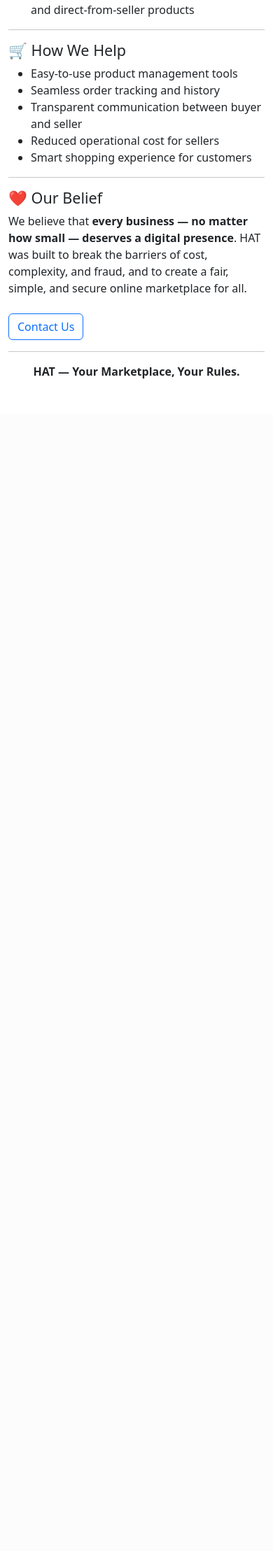
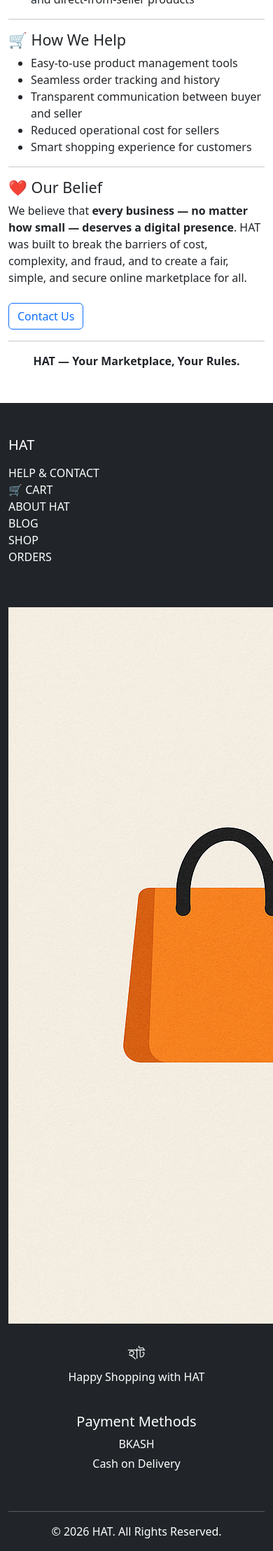
Before and after one commit to Rahul4h/HAT, a Django app: template templates/about.html in a window 390 px wide, after a click that opens the changed part; the page is wider, and only the part inside the window is pictured. Shown: the part 1560-3777 px from the top of that part at 70% size. Before the commit the page ends 2101 px from the top of that part, so only its background shows below. Run offline with Django 5.2, Linux system fonts and the light colour scheme; the template is opened without the code that fills it, so the values that code supplies are empty.

Commit message:
changes base.html and index.html to make it mobile responsive

```diff
--- a/templates/base.html
+++ b/templates/base.html
@@ -9,12 +9,91 @@
     <title>{% block title %}{% endblock title %}</title>
     <link href="https://cdn.jsdelivr.net/npm/bootstrap@5.3.3/dist/css/bootstrap.min.css" rel="stylesheet" integrity="sha384-QWTKZyjpPEjISv5WaRU9OFeRpok6YctnYmDr5pNlyT2bRjXh0JMhjY6hW+ALEwIH" crossorigin="anonymous">
     <meta name="google-site-verification" content="twUM-sY076JhQy_xTDa52yAzLFxtkEFxmJR63O9KCC0" />
+    <style>
+
+         body{
+         overflow-x:hidden;
+          }
+          .logo-img{
+    height:50px;
+    margin-top:10px;
+}
+.footer {
+    background: rgb(22,5,5);
+    color: white;
+    padding: 40px 0 20px;
+    margin-top: 50px;
+}
+
+.footer a {
+    color: #ddd;
+    text-decoration: none;
+}
+
+.footer a:hover {
+    color: white;
+}
+
+.footer-logo img {
+    height: 50px;
+}
+
+.footer ul {
+    list-style: none;
+    padding: 0;
+}
+
+.footer ul li {
+    margin-bottom: 10px;
+}
+
+.footer-bottom {
+    border-top: 1px solid #777;
+    margin-top: 30px;
+    padding-top: 15px;
+    text-align: center;
+    font-size: 14px;
+}
+
+/* only mobile */
+@media(max-width:768px){
+
+   .footer .row{
+        text-align:center;
+    }
+
+    .footer-logo{
+        margin:20px 0;
+    }
+
+
+    .logo-img{
+        height:35px !important;
+    }
+
+    .navbar-brand{
+        font-size:18px;
+    }
+
+    .dropdown-menu{
+        max-height:250px;
+        overflow-y:auto;
+    }
+
+}
+
+
+/* tablet + desktop unchanged */
+
+</style>
   </head>
   <body>
     <nav class="navbar navbar-expand-lg navbar-dark bg-dark">
       <div class="container-fluid">
         <a class="navbar-brand" href="/">
-          <img src="{% static 'images/logoe.png' %}" alt="Hat Logo" style="height: 50px; margin-top: 10px;"> HAT
+         <img src="{% static 'images/logoe.png' %}"
+alt="Hat Logo"
+class="logo-img"> হাট
         </a>
         <button class="navbar-toggler" type="button" data-bs-toggle="collapse" data-bs-target="#navbarSupportedContent" aria-controls="navbarSupportedContent" aria-expanded="false" aria-label="Toggle navigation">
           <span class="navbar-toggler-icon"></span>
@@ -100,7 +179,7 @@
             {% endif %}
           </ul>
 
-          <form class="d-flex" action="/search" method="get">
+          <form class="d-flex mt-2 mt-lg-0" action="/search" method="get">
             <input class="form-control me-2" type="search" placeholder="Search" name="search" autocomplete="off">
             <button class="btn btn-outline-danger" type="submit">Search</button>
           </form>
@@ -117,6 +196,125 @@
 
     {% block body %}{% endblock body %}
 
+    <footer class="mt-5 bg-dark text-white pt-5 pb-3">
+
+    <div class="container">
+
+        <div class="row">
+
+
+            <!-- Links -->
+            <div class="col-md-4 mb-4">
+
+                <h5 class="mb-3">HAT</h5>
+
+                <ul class="list-unstyled">
+
+                    <li>
+                        <a href="/contact" class="text-decoration-none text-white">
+                            HELP & CONTACT
+                        </a>
+                    </li>
+
+                    <li>
+                        <a href="{% url 'cart' %}" class="text-decoration-none text-white">
+                            🛒 CART
+                        </a>
+                    </li>
+
+                    <li>
+                        <a href="/about" class="text-decoration-none text-white">
+                            ABOUT HAT
+                        </a>
+                    </li>
+
+                    <li>
+                        <a href="/blog" class="text-decoration-none text-white">
+                            BLOG
+                        </a>
+                    </li>
+
+                    <li>
+                        <a href="/" class="text-decoration-none text-white">
+                            SHOP
+                        </a>
+                    </li>
+
+                    <li>
+                        <a href="/my-orders" class="text-decoration-none text-white">
+                            ORDERS
+                        </a>
+                    </li>
+
+                </ul>
+
+            </div>
+
+
+
+            <!-- Logo -->
+            <div class="col-md-4 text-center mb-4">
+
+                <a href="/" class="text-decoration-none text-white">
+
+                    <img src="{% static 'images/logoe.png' %}"
+                         class="footer-logo">
+
+                    <h3 class="mt-2">
+                        হাট
+                    </h3>
+
+                </a>
+
+                <p>
+                    Happy Shopping with HAT
+                </p>
+
+            </div>
+
+
+
+
+            <!-- Payment -->
+            <div class="col-md-4 mb-4 text-center">
+
+                <h5>
+                    Payment Methods
+                </h5>
+
+                <p class="mb-1">
+                    BKASH
+                </p>
+
+                <p>
+                    Cash on Delivery
+                </p>
+
+
+            </div>
+
+
+        </div>
+
+
+
+        <hr>
+
+
+        <div class="text-center">
+
+            <p class="mb-0">
+                © {% now "Y" %} HAT. All Rights Reserved.
+            </p>
+
+        </div>
+
+
+    </div>
+
+
+</footer>
+
     <script src="https://cdn.jsdelivr.net/npm/bootstrap@5.3.3/dist/js/bootstrap.bundle.min.js" integrity="sha384-YvpcrYf0tY3lHB60NNkmXc5s9fDVZLESaAA55NDzOxhy9GkcIdslK1eN7N6jIeHz" crossorigin="anonymous"></script>
   </body>
 </html>
```
Also changed, not shown: templates/index.html (+0 -36 lines).
